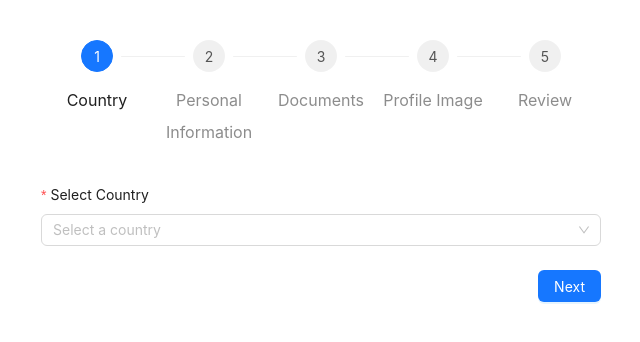
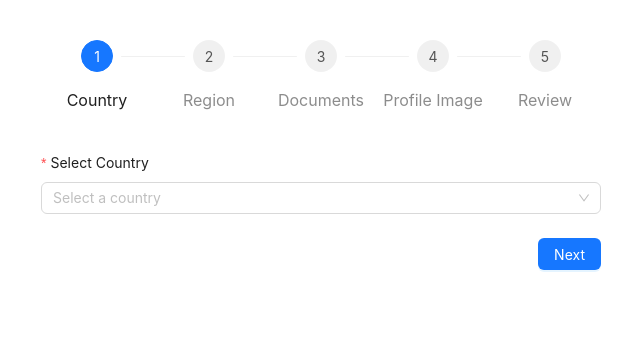
Before and after one commit to boariudiana/countryForm, a React (Vite) app: page / in a window 1280 px wide. Shown: the top 342 px of the page, without its empty margins (319-959 px from the left). Built offline with nearby package versions, Linux system fonts and the light colour scheme.

Commit message:
upload files and submit

```diff
--- a/src/App.module.css
+++ b/src/App.module.css
@@ -1,6 +1,23 @@
 .root {
   width: 100vw;
   display: flex;
+}
+
+.container {
+  min-height: 100vh;
+  background: var(--ant-color-bg-layout);
+  padding: 24px;
+}
+
+.content {
+  margin: 0 auto;
+}
+
+
+.card {
+  background: var(--ant-color-bg-container);
+  border-radius: var(--ant-border-radius-lg);
+  box-shadow: var(--ant-box-shadow);
 }
 
 .contentSpace {
--- a/src/App.tsx
+++ b/src/App.tsx
@@ -1,20 +1,33 @@
-import { Button, Form, Space } from 'antd';
+import { Button, Form, Layout, Space, Steps, message } from 'antd';
 import { useState } from 'react';
 import styles from './App.module.css';
 import CountryStep from './components/steps/CountryStep';
-import PersonalInformationStep from './components/steps/PersonalInformationStep';
+import VisaStep from './components/steps/VisaStep';
 import DocumentsStep from './components/steps/DocumentsStep';
 import ProfileImageStep from './components/steps/ProfileImageStep';
 import ReviewStep from './components/steps/ReviewStep';
-import FormLayout from './components/Layout/FormLayout';
-import type { FormData } from './types/form';
+import type { FormData, StepType } from './types/form';
+import RegionStep from './components/steps/RegionStep';
+import { COUNTRIES } from './config/countries';
+import PostalCodeStep from './components/steps/PostalCodeStep';
+
+const { Content } = Layout;
 
 export default function App() {
   const [form] = Form.useForm<FormData>();
   const [currentStep, setCurrentStep] = useState(0);
 
-  const handleFinish = (values: FormData) => {
-    console.log('Form values:', values);
+  const currentCountry = form.getFieldValue('countryCode');
+
+  const availablefieds = COUNTRIES.find(country => country.code === currentCountry)?.fields;
+
+  const shouldRenderVisaStep = availablefieds?.visaType;
+  const shouldRenderPostalCodeStep = availablefieds?.postalCode;
+
+  const handleFinish = () => {
+    message.success('Form submitted successfully!');
+    form.resetFields();
+    setCurrentStep(0);
   };
 
   const next = async () => {
@@ -31,23 +44,50 @@ export default function App() {
   };
 
 
+  const progressBarSteps: { title: string; key: StepType }[] = [
+    { title: 'Country', key: 'country' },
+    { title: 'Region', key: 'region' },
+    ...(shouldRenderVisaStep ? [{ title: 'Visa', key: 'visa' as const }] : []),
+    ...(shouldRenderPostalCodeStep ? [{ title: 'Postal Code', key: 'postalCode' as const }] : []),
+    { title: 'Documents', key: 'documents' },
+    { title: 'Profile Image', key: 'image' },
+    { title: 'Review', key: 'review' },
+  ];
+
   const steps = [
     { title: 'Country', content: <CountryStep /> },
-    { title: 'Personal Information', content: <PersonalInformationStep/> },
+    { title: 'Region', content: <RegionStep /> },
+    ...(shouldRenderVisaStep ? [{ title: 'Visa', content: <VisaStep /> }] : []),
+    ...(shouldRenderPostalCodeStep ? [{ title: 'Postal Code', content: <PostalCodeStep /> }] : []),
     { title: 'Documents', content: <DocumentsStep /> },
     { title: 'Profile Image', content: <ProfileImageStep /> },
-    { title: 'Review', content: <ReviewStep  /> }
+    { title: 'Review', content: <ReviewStep /> }
   ];
 
   const currentStepConfig = steps[currentStep];
 
   return (
     <div className={styles.root}>
-      <FormLayout currentStep={currentStep}>
+      <Layout className={styles.container}>
+      <Content className={styles.content}>
+        <Space direction="vertical" size={36}>
+          <Steps
+            current={currentStep}
+            items={progressBarSteps.map(({ title }) => ({ title }))}
+            responsive
+            labelPlacement="vertical"
+          />
+          <div className={styles.card}>
           <Form
             form={form}
             onFinish={handleFinish}
             layout="vertical"
+            initialValues={{
+              personalInfo: {},
+              countryCode: undefined,
+              profileImage: []
+            }}
+            preserve={true}
           >
             <div>
               {currentStepConfig?.content}
@@ -69,7 +109,10 @@ export default function App() {
               </Space>
             </div>
           </Form>
-      </FormLayout>
+          </div>
+        </Space>
+      </Content>
+    </Layout>
     </div>
   );
 }
--- a/src/components/Layout/FormLayout.module.css
+++ /dev/null
@@ -1,16 +0,0 @@
-.container {
-  min-height: 100vh;
-  background: var(--ant-color-bg-layout);
-  padding: 24px;
-}
-
-.content {
-  margin: 0 auto;
-}
-
-
-.card {
-  background: var(--ant-color-bg-container);
-  border-radius: var(--ant-border-radius-lg);
-  box-shadow: var(--ant-box-shadow);
-}
--- a/src/components/Layout/FormLayout.tsx
+++ b/src/components/Layout/FormLayout.tsx
@@ -1,6 +1,7 @@
-import { Layout, Space, Steps } from 'antd';
-import { StepType } from '../../types/form';
+import { Layout, Space, Steps, Form } from 'antd';
 import styles from './FormLayout.module.css';
+import { COUNTRIES } from '../../config/countries';
+import { useMemo } from 'react';
 
 const { Content } = Layout;
 
@@ -9,23 +10,64 @@ interface FormLayoutProps {
   children: React.ReactNode;
 }
 
-const steps: { title: string; key: StepType }[] = [
-  { title: 'Country', key: 'country' },
-  { title: 'Personal Information', key: 'personal' },
-  { title: 'Documents', key: 'documents' },
-  { title: 'Profile Image', key: 'image' },
-  { title: 'Review', key: 'review' },
-];
+interface StepItem {
+  title: string;
+  description: string;
+}
 
 const FormLayout: React.FC<FormLayoutProps> = ({ currentStep, children }) => {
+  const form = Form.useFormInstance();
+  const countryCode = Form.useWatch('countryCode', form);
+  const selectedCountry = COUNTRIES.find(country => country.code === countryCode);
+
+  const items = useMemo(() => {
+    // Base steps that are always shown
+    const baseSteps: StepItem[] = [
+      { title: 'Country', description: '' }
+    ];
+
+    // Conditionally add steps based on selected country
+    if (selectedCountry?.fields) {
+      // Filter out null values from spread operator
+      const conditionalSteps = [
+        selectedCountry.fields.personalId && {
+          title: selectedCountry.fields.personalId.label,
+          description: ''
+        },
+        selectedCountry.fields.region && {
+          title: selectedCountry.fields.region.label,
+          description: ''
+        },
+        selectedCountry.fields.postalCode && {
+          title: selectedCountry.fields.postalCode.label,
+          description: ''
+        },
+        selectedCountry.fields.visaType && {
+          title: selectedCountry.fields.visaType.label,
+          description: ''
+        }
+      ].filter(Boolean) as StepItem[];
+
+      baseSteps.push(...conditionalSteps);
+    }
+
+    // Add final steps that are always shown
+    baseSteps.push(
+      { title: 'Documents', description: '' },
+      { title: 'Profile Image', description: '' },
+      { title: 'Review', description: '' }
+    );
+
+    return baseSteps;
+  }, [selectedCountry]);
+
   return (
     <Layout className={styles.container}>
       <Content className={styles.content}>
-        <Space direction="vertical" size={36}>
+        <Space direction="vertical" size={36} style={{ width: '100%' }}>
           <Steps
             current={currentStep}
-            items={steps.map(({ title }) => ({ title }))}
-            responsive
+            items={items}
             labelPlacement="vertical"
           />
           <div className={styles.card}>
--- /dev/null
+++ b/src/components/steps/PostalCodeStep.tsx
@@ -0,0 +1,38 @@
+import { Form, Input} from 'antd';
+
+import { COUNTRIES } from '../../config/countries';
+
+
+const PostalCodeStep = () => {
+
+  const form = Form.useFormInstance();
+  const countryCode = form.getFieldValue('countryCode');
+
+  const selectedCountry = COUNTRIES.find(country => country.code === countryCode);
+  if (!selectedCountry) {
+    return null;
+  }
+
+  const { fields } = selectedCountry;
+
+  if (!fields) {
+    return null;
+  }
+
+  return (
+    <div>
+      {/* Postal Code Field */}
+      {fields.postalCode && (
+        <Form.Item
+          name={['personalInfo', fields.postalCode.name]}
+          label={fields.postalCode.label}
+          rules={fields.postalCode.rules}
+        >
+          <Input />
+        </Form.Item>
+      )}
+    </div>
+  );
+};
+
+export default PostalCodeStep;
--- a/src/components/steps/ReviewStep.tsx
+++ b/src/components/steps/ReviewStep.tsx
@@ -1,42 +1,91 @@
-
-
-
+import { Descriptions, Image, Form } from 'antd';
+import { COUNTRIES } from '../../config/countries';
 
 const ReviewStep = () => {
+  const form = Form.useFormInstance();
+  const formValues = form.getFieldsValue(true);
 
+  const countryCode = formValues.countryCode;
+  const selectedCountry = COUNTRIES.find(country => country.code === countryCode);
+
+  if (!selectedCountry) {
+    return <div>Please select a country first</div>;
+  }
+
+  const { fields } = selectedCountry;
+
+  const getFieldValue = (fieldName: string) => {
+    const value = formValues.personalInfo?.[fieldName];
+    return value ? value.toString() : 'Not provided';
+  };
+
+  const getFieldLabel = (fieldName: keyof typeof fields) => {
+    return fields[fieldName]?.label || fieldName;
+  };
+
+  const getVisaTypeLabel = (value: string) => {
+    switch (value) {
+      case 'tourist':
+        return 'Tourist Visa';
+      case 'work':
+        return 'Work Visa';
+      case 'student':
+        return 'Student Visa';
+      case 'resident':
+        return 'Residence Visa';
+      default:
+        return value;
+    }
+  };
 
   return (
     <div>
       <h3>Review Your Information</h3>
-      {/* <Descriptions bordered column={1}>
+      <p>Please review your information before submitting</p>
+
+      <Descriptions bordered column={1}>
         <Descriptions.Item label="Country">
           {selectedCountry.name}
         </Descriptions.Item>
 
-        <Descriptions.Item label={fields.personalId.label}>
-          {formValues.personalInfo?.[fields.personalId.name]}
-        </Descriptions.Item>
-
-        <Descriptions.Item label={fields.region.label}>
-          {formValues.personalInfo?.[fields.region.name]}
-        </Descriptions.Item>
-
-        {fields.postalCode && (
-          <Descriptions.Item label={fields.postalCode.label}>
-            {formValues.personalInfo?.[fields.postalCode.name]}
+        {fields.region && (
+          <Descriptions.Item label={getFieldLabel('region')}>
+            {getFieldValue(fields.region.name)}
           </Descriptions.Item>
         )}
 
         {fields.visaType && (
-          <Descriptions.Item label={fields.visaType.label}>
-            {formValues.personalInfo?.[fields.visaType.name]}
+          <Descriptions.Item label={getFieldLabel('visaType')}>
+            {getVisaTypeLabel(getFieldValue(fields.visaType.name))}
+          </Descriptions.Item>
+        )}
+
+        {fields.postalCode && (
+          <Descriptions.Item label={getFieldLabel('postalCode')}>
+            {getFieldValue(fields.postalCode.name)}
+          </Descriptions.Item>
+        )}
+
+        {fields.personalId && (
+          <Descriptions.Item label={getFieldLabel('personalId')}>
+            {getFieldValue(fields.personalId.name)}
           </Descriptions.Item>
         )}
 
         <Descriptions.Item label="Profile Image">
-          {formValues.profileImage?.[0]?.name || 'No image uploaded'}
+          {formValues.profileImage?.[0] ? (
+            <Image
+              src={URL.createObjectURL(formValues.profileImage[0].originFileObj)}
+              alt="Profile"
+              width={100}
+              height={100}
+              style={{ objectFit: 'cover' }}
+            />
+          ) : (
+            'No image uploaded'
+          )}
         </Descriptions.Item>
-      </Descriptions> */}
+      </Descriptions>
     </div>
   );
 };
--- /dev/null
+++ b/src/components/steps/VisaStep.tsx
@@ -0,0 +1,46 @@
+import { Form, Select} from 'antd';
+
+import { COUNTRIES } from '../../config/countries';
+
+
+const VisaStep = () => {
+
+  const form = Form.useFormInstance();
+  const countryCode = form.getFieldValue('countryCode');
+
+  const selectedCountry = COUNTRIES.find(country => country.code === countryCode);
+  if (!selectedCountry) {
+    return null;
+  }
+
+  const { fields } = selectedCountry;
+
+  if (!fields) {
+    return null;
+  }
+
+  return (
+    <div>
+
+      {/* Visa Type Field */}
+      {fields.visaType && (
+        <Form.Item
+          name={['personalInfo', fields.visaType.name]}
+          label={fields.visaType.label}
+          rules={fields.visaType.rules}
+        >
+          <Select
+            options={[
+              { value: 'tourist', label: 'Tourist Visa' },
+              { value: 'work', label: 'Work Visa' },
+              { value: 'student', label: 'Student Visa' },
+              { value: 'resident', label: 'Residence Visa' }
+            ]}
+          />
+        </Form.Item>
+      )}
+    </div>
+  );
+};
+
+export default VisaStep;
--- a/src/services/api.ts
+++ b/src/services/api.ts
@@ -79,7 +79,7 @@ export const api = {
       }
 
       const countryGeonameId = countrySearch.data.geonames[0].geonameId;
-      console.log(`GeonameId for ${countryCode}:`, countryGeonameId);
+
 
       // Now get the subdivisions using the country's geonameId
       const response = await axios.get<GeonamesResponse>(`http://api.geonames.org/childrenJSON`, {
@@ -89,8 +89,6 @@ export const api = {
           style: 'FULL'
         }
       });
-
-      console.log('Geonames response:', response.data);
 
       if (!response.data.geonames || response.data.geonames.length === 0) {
         throw new Error(`No subdivisions found for ${countryCode}`);
--- a/src/types/form.ts
+++ b/src/types/form.ts
@@ -10,4 +10,4 @@ export interface FormData {
   profileImage?: File;
 }
 
-export type StepType = 'country' | 'personal' | 'documents' | 'image' | 'review';
+export type StepType = 'country' | 'region' | 'visa' | 'postalCode' | 'documents' | 'image' | 'review';
```
Also changed, not shown: src/components/steps/ProfileImageStep.tsx (+39 -8 lines), src/components/steps/RegionStep.tsx (renamed from src/components/steps/PersonalInformationStep.tsx, +2 -36 lines). Lines whose indentation alone changed are shown as unchanged.
